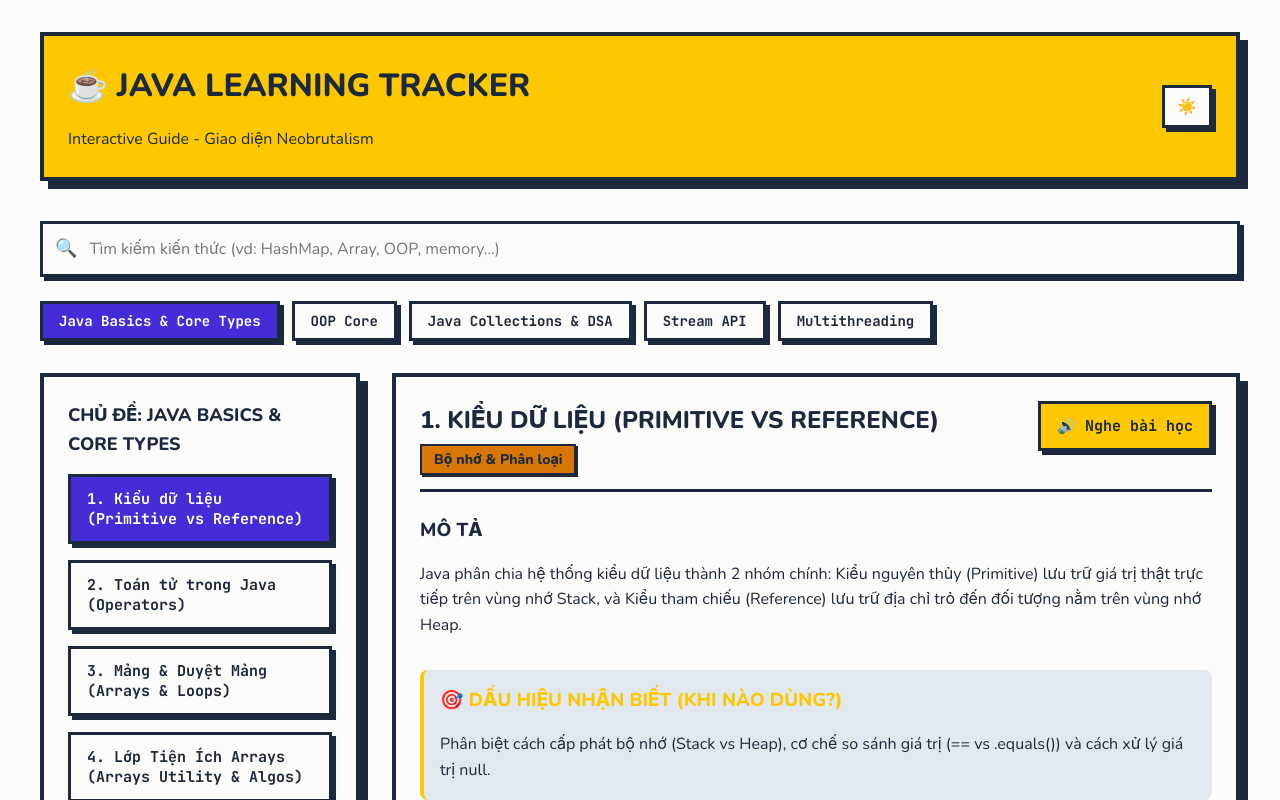
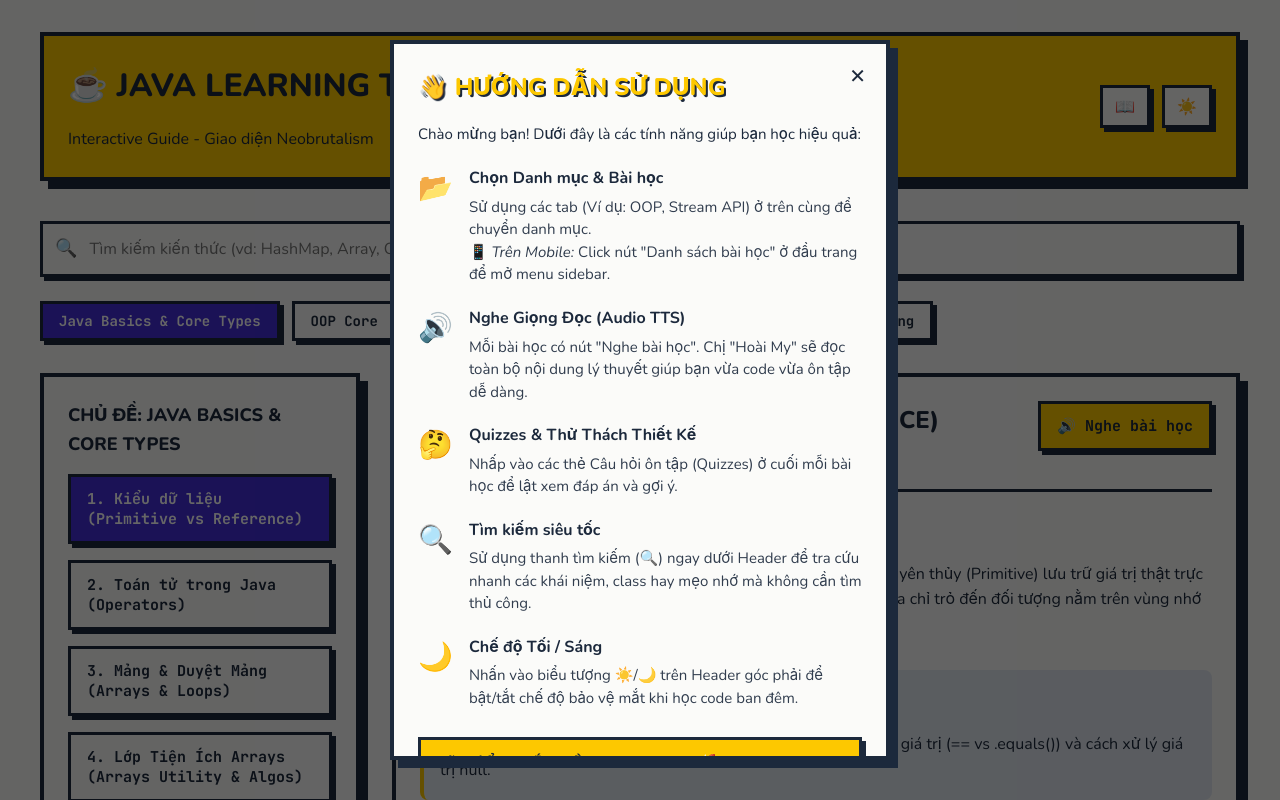
Before and after one commit to MixterTom/Java-Code, a React (Vite) app in the folder java-stream-react/: page / in a window 1280 px wide. Shown: the top 800 px of the page. Built offline with nearby package versions, Linux system fonts and the light colour scheme.

Commit message:
feat: implement guide modal with local storage persistence and neobrutalist styling

```diff
--- a/java-stream-react/src/App.jsx
+++ b/java-stream-react/src/App.jsx
@@ -5,6 +5,7 @@ import CategoryTabs from './components/CategoryTabs';
 import Sidebar from './components/Sidebar';
 import ContentArea from './components/ContentArea';
 import SearchBar from './components/SearchBar';
+import GuideModal from './components/GuideModal';
 
 function App() {
   const categories = Object.keys(javaKnowledge);
@@ -12,6 +13,14 @@ function App() {
   const [activeTopic, setActiveTopic] = useState(javaKnowledge[categories[0]][0]);
   const [isMenuOpen, setIsMenuOpen] = useState(false);
   const [isDarkMode, setIsDarkMode] = useState(false);
+  const [isGuideOpen, setIsGuideOpen] = useState(false);
+
+  useEffect(() => {
+    const hasSeenGuide = localStorage.getItem('java_learning_guide_seen');
+    if (!hasSeenGuide) {
+      setIsGuideOpen(true);
+    }
+  }, []);
 
   useEffect(() => {
     if (isDarkMode) {
@@ -39,9 +48,18 @@ function App() {
 
   return (
     <div className="container">
+      <GuideModal
+        isOpen={isGuideOpen}
+        onClose={() => {
+          localStorage.setItem('java_learning_guide_seen', 'true');
+          setIsGuideOpen(false);
+        }}
+      />
+
       <Header
         toggleTheme={() => setIsDarkMode(!isDarkMode)}
         isDarkMode={isDarkMode}
+        openGuide={() => setIsGuideOpen(true)}
       />
 
       {isMenuOpen && <div className="backdrop" onClick={() => setIsMenuOpen(false)}></div>}
--- /dev/null
+++ b/java-stream-react/src/components/GuideModal.jsx
@@ -0,0 +1,105 @@
+import { useState, useEffect } from 'react';
+
+export default function GuideModal({ isOpen, onClose }) {
+  if (!isOpen) return null;
+
+  return (
+    <div className="backdrop" style={{ display: 'flex', justifyContent: 'center', alignItems: 'center', zIndex: 2000, padding: '16px' }}>
+      <div
+        className="card bg-surface"
+        style={{
+          maxWidth: '500px',
+          width: '100%',
+          position: 'relative',
+          overflowY: 'auto',
+          maxHeight: '90vh',
+          animation: 'slideUp 0.3s ease-out'
+        }}
+      >
+        <button
+          onClick={onClose}
+          style={{
+            position: 'absolute',
+            top: '16px',
+            right: '16px',
+            background: 'transparent',
+            border: 'none',
+            fontSize: '20px',
+            cursor: 'pointer',
+            color: 'var(--text)',
+            padding: '4px'
+          }}
+          aria-label="Đóng"
+        >
+          ✕
+        </button>
+        <h2 style={{ fontSize: '24px', marginBottom: '16px', color: 'var(--primary)', textShadow: '2px 2px 0px var(--text)' }}>
+          👋 Hướng Dẫn Sử Dụng
+        </h2>
+
+        <div style={{ display: 'flex', flexDirection: 'column', gap: '20px', fontSize: '15px' }}>
+          <p style={{ margin: 0, fontWeight: '500' }}>Chào mừng bạn! Dưới đây là các tính năng giúp bạn học hiệu quả:</p>
+
+          <div style={{ display: 'flex', gap: '16px', alignItems: 'flex-start' }}>
+            <span style={{ fontSize: '28px' }}>📂</span>
+            <div>
+              <strong style={{ fontSize: '16px' }}>Chọn Danh mục & Bài học</strong>
+              <p style={{ margin: '4px 0 0 0', opacity: 0.9, lineHeight: '1.5' }}>
+                Sử dụng các tab (Ví dụ: OOP, Stream API) ở trên cùng để chuyển danh mục.<br/>
+                📱 <em>Trên Mobile:</em> Click nút "Danh sách bài học" ở đầu trang để mở menu sidebar.
+              </p>
+            </div>
+          </div>
+
+          <div style={{ display: 'flex', gap: '16px', alignItems: 'flex-start' }}>
+            <span style={{ fontSize: '28px' }}>🔊</span>
+            <div>
+              <strong style={{ fontSize: '16px' }}>Nghe Giọng Đọc (Audio TTS)</strong>
+              <p style={{ margin: '4px 0 0 0', opacity: 0.9, lineHeight: '1.5' }}>
+                Mỗi bài học có nút "Nghe bài học". Chị "Hoài My" sẽ đọc toàn bộ nội dung lý thuyết giúp bạn vừa code vừa ôn tập dễ dàng.
+              </p>
+            </div>
+          </div>
+
+          <div style={{ display: 'flex', gap: '16px', alignItems: 'flex-start' }}>
+            <span style={{ fontSize: '28px' }}>🤔</span>
+            <div>
+              <strong style={{ fontSize: '16px' }}>Quizzes & Thử Thách Thiết Kế</strong>
+              <p style={{ margin: '4px 0 0 0', opacity: 0.9, lineHeight: '1.5' }}>
+                Nhấp vào các thẻ Câu hỏi ôn tập (Quizzes) ở cuối mỗi bài học để lật xem đáp án và gợi ý.
+              </p>
+            </div>
+          </div>
+
+          <div style={{ display: 'flex', gap: '16px', alignItems: 'flex-start' }}>
+            <span style={{ fontSize: '28px' }}>🔍</span>
+            <div>
+              <strong style={{ fontSize: '16px' }}>Tìm kiếm siêu tốc</strong>
+              <p style={{ margin: '4px 0 0 0', opacity: 0.9, lineHeight: '1.5' }}>
+                Sử dụng thanh tìm kiếm (🔍) ngay dưới Header để tra cứu nhanh các khái niệm, class hay mẹo nhớ mà không cần tìm thủ công.
+              </p>
+            </div>
+          </div>
+
+          <div style={{ display: 'flex', gap: '16px', alignItems: 'flex-start' }}>
+            <span style={{ fontSize: '28px' }}>🌙</span>
+            <div>
+              <strong style={{ fontSize: '16px' }}>Chế độ Tối / Sáng</strong>
+              <p style={{ margin: '4px 0 0 0', opacity: 0.9, lineHeight: '1.5' }}>
+                Nhấn vào biểu tượng ☀️/🌙 trên Header góc phải để bật/tắt chế độ bảo vệ mắt khi học code ban đêm.
+              </p>
+            </div>
+          </div>
+        </div>
+
+        <button
+          className="btn"
+          onClick={onClose}
+          style={{ width: '100%', marginTop: '28px', backgroundColor: 'var(--primary)', color: '#1C293C', fontSize: '16px' }}
+        >
+          Đã hiểu, Bắt đầu học ngay! 🚀
+        </button>
+      </div>
+    </div>
+  );
+}
--- a/java-stream-react/src/components/Header.jsx
+++ b/java-stream-react/src/components/Header.jsx
@@ -1,4 +1,4 @@
-export default function Header({ toggleTheme, isDarkMode }) {
+export default function Header({ toggleTheme, isDarkMode, openGuide }) {
   return (
     <header className="header" style={{ display: 'flex', justifyContent: 'space-between', alignItems: 'center' }}>
       <div>
@@ -6,6 +6,9 @@ export default function Header({ toggleTheme, isDarkMode }) {
         <p>Interactive Guide - Giao diện Neobrutalism</p>
       </div>
       <div style={{ display: 'flex', gap: '12px' }}>
+        <button className="btn" onClick={openGuide} style={{ padding: '8px 12px', fontSize: '16px' }} title="Hướng dẫn sử dụng">
+          📖
+        </button>
         <button className="btn" onClick={toggleTheme} style={{ padding: '8px 12px', fontSize: '16px' }} title="Chế độ Sáng/Tối">
           {isDarkMode ? '🌙' : '☀️'}
         </button>
--- a/java-stream-react/src/index.css
+++ b/java-stream-react/src/index.css
@@ -182,14 +182,21 @@ h1, h2, h3 {
     right: -100%;
     width: 320px;
     max-width: 90vw;
-    height: 100vh;
+    height: 100dvh; /* Dynamic viewport height */
+    max-height: 100vh;
     background-color: var(--surface);
     z-index: 1000;
-    padding: 24px;
+    padding: 24px 24px 80px 24px; /* Extra bottom padding for mobile browser nav bar */
     border-left: 4px solid var(--border-color);
     box-shadow: -8px 0px 0px var(--shadow-color);
     transition: right 0.3s cubic-bezier(0.4, 0, 0.2, 1);
     overflow-y: auto;
+    -webkit-overflow-scrolling: touch; /* Smooth scroll on iOS */
+  }
+
+  .sidebar .card {
+    height: auto; /* Prevent card from stretching infinitely inside the scrolling sidebar */
+    margin-bottom: 24px;
   }
 
   .sidebar.open {
@@ -524,3 +531,14 @@ pre {
 [data-theme="dark"] .comparison-item {
   background-color: var(--bg-secondary) !important;
 }
+
+@keyframes slideUp {
+  from {
+    opacity: 0;
+    transform: translateY(20px);
+  }
+  to {
+    opacity: 1;
+    transform: translateY(0);
+  }
+}
```
